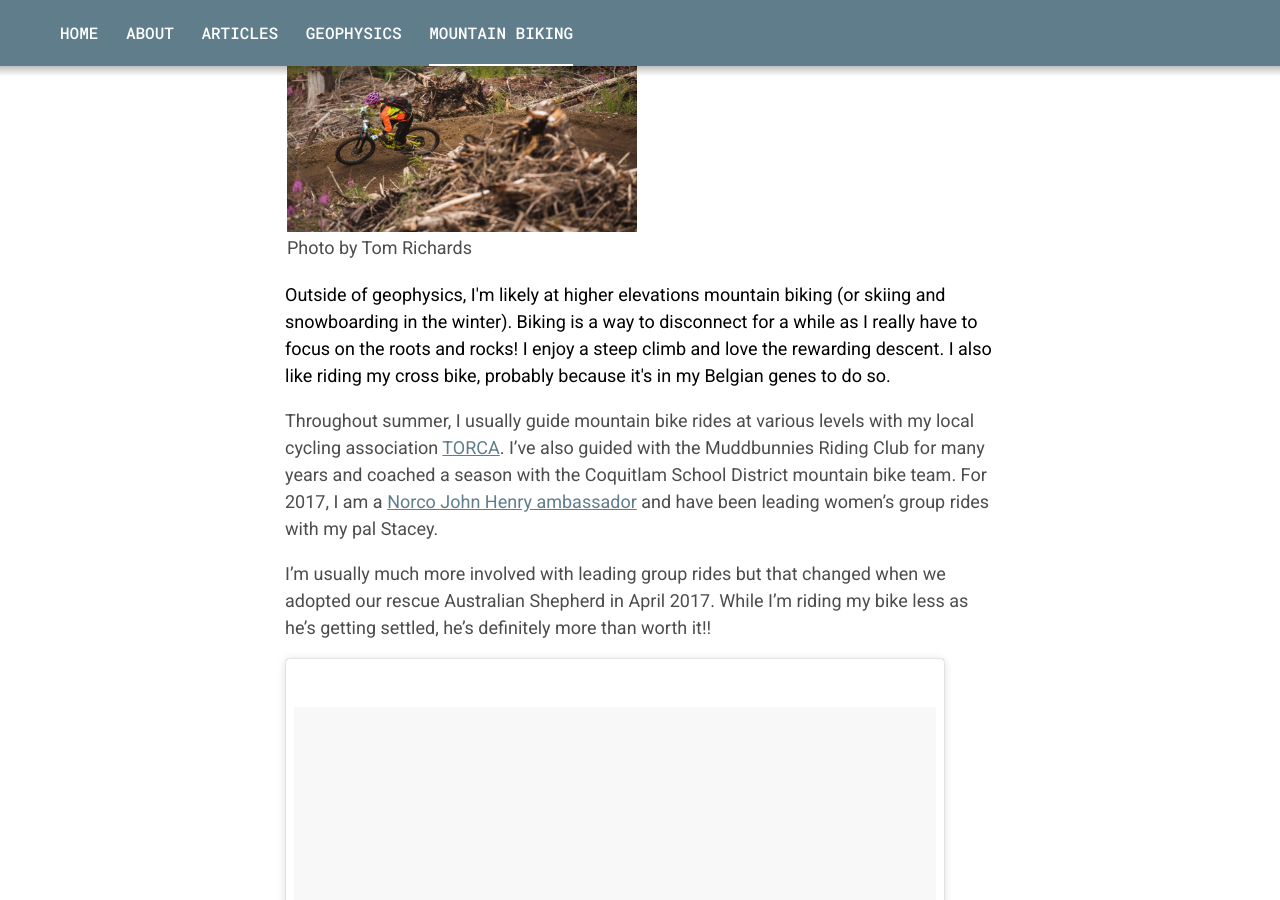
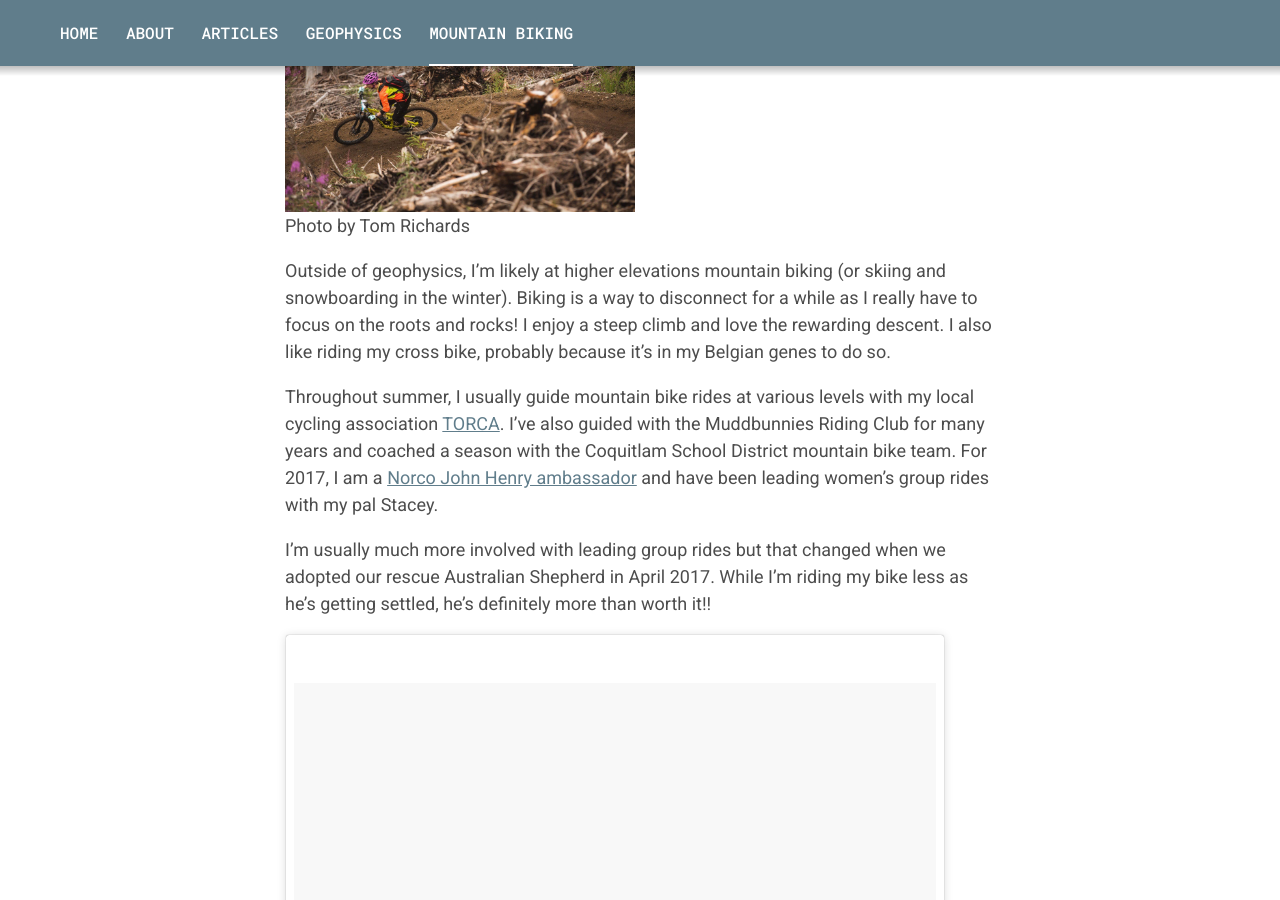
Before and after one commit to sdevriese/sdevriese.github.io, a Jekyll site: the page built from _pages/mtb.markdown, in a window 1280 px wide and 900 px high, scrolled down 372 px. Built offline with Jekyll 4.4.1, drawn with Linux system fonts in a browser that asks for light colours; comment, search, counter and statistics services are not loaded.

Commit message:
Update mtb.markdown

```diff
--- a/_pages/mtb.markdown
+++ b/_pages/mtb.markdown
@@ -4,13 +4,12 @@
 permalink: /mtb/
 ---
 
-<p>
-<table class="image">
-<tr><td><img src="https://github.com/sdevriese/sdevriese.github.io/raw/master/_posts/img/2017-09-18%2020.02.51.jpg" alt="HOYH" style="float:right;width:350px;"></td></tr>
-<tr><td class="caption">Photo by Tom Richards</td></tr>
-</table>
+<div>
+<img src="https://github.com/sdevriese/sdevriese.github.io/raw/master/_posts/img/2017-09-18%2020.02.51.jpg" width="350"><br>Photo by Tom Richards
+</div>
+
 Outside of geophysics, I'm likely at higher elevations mountain biking (or skiing and snowboarding in the winter). Biking is a way to disconnect for a while as I really have to focus on the roots and rocks! I enjoy a steep climb and love the rewarding descent. I also like riding my cross bike, probably because it's in my Belgian genes to do so.
-</p>
+
 
 Throughout summer, I usually guide mountain bike rides at various levels with my local cycling association [TORCA][torca]. I've also guided with the Muddbunnies Riding Club for many years and coached a season with the Coquitlam School District mountain bike team. For 2017, I am a [Norco John Henry ambassador][jh] and have been leading women's group rides with my pal Stacey.
 
```
